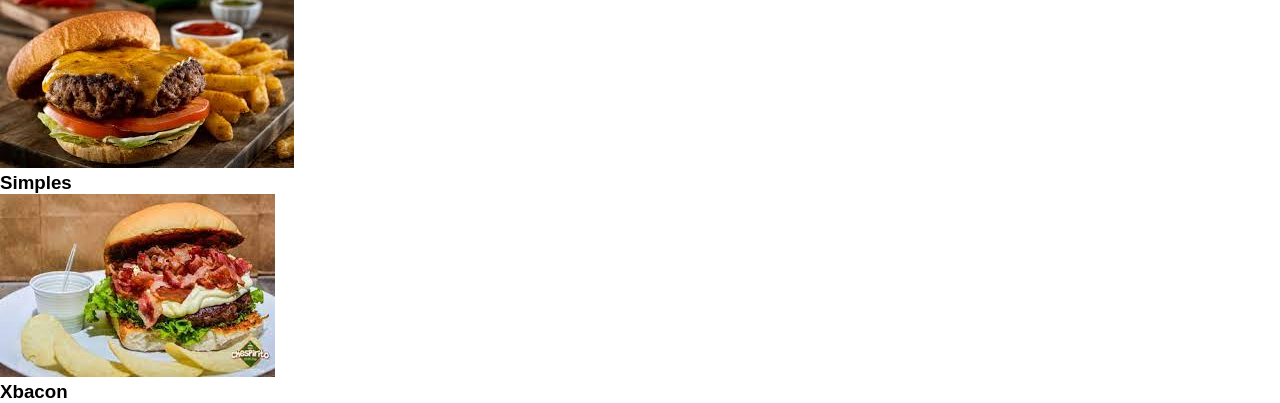
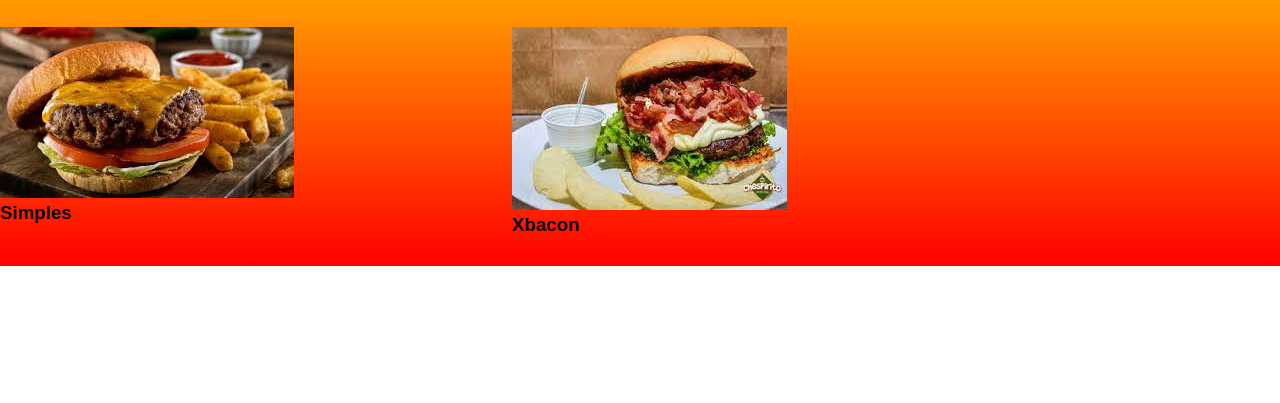
Before and after one commit to AlcantaraRafa/Site-Empreendedorismo, a plain HTML site: page index.html in a window 1280 px wide. Shown: the part 816-1219 px from the top of the page. After the commit the page ends 1082 px from the top, so only its background shows below. Drawn offline with Linux system fonts and the light colour scheme.

Commit message:
Add files via upload

```diff
--- a/style.css
+++ b/style.css
@@ -31,4 +31,19 @@
 
 .loja-div-conteudo{
     width: 35%;
+    color: black;
 }
+
+.cardapio-todos{
+ padding: 30px 0;
+    display: grid;
+    grid-template-columns: 20% 20% 20% 20% 20%;
+
+}
+.cardapio-titulo{
+    font-size: xx-large;
+    padding: 20px 0;
+}
+.cardapio{
+    background-image: linear-gradient(  rgb(255, 174, 0) , rgb(255, 0, 0) );
+}
```
Also changed, not shown: casquinha.jpeg (added), grande.jpeg (added), milkshake.jpeg (added), pequena.jpeg (added), recheada.jpeg (added), sundae.jpeg (added).
